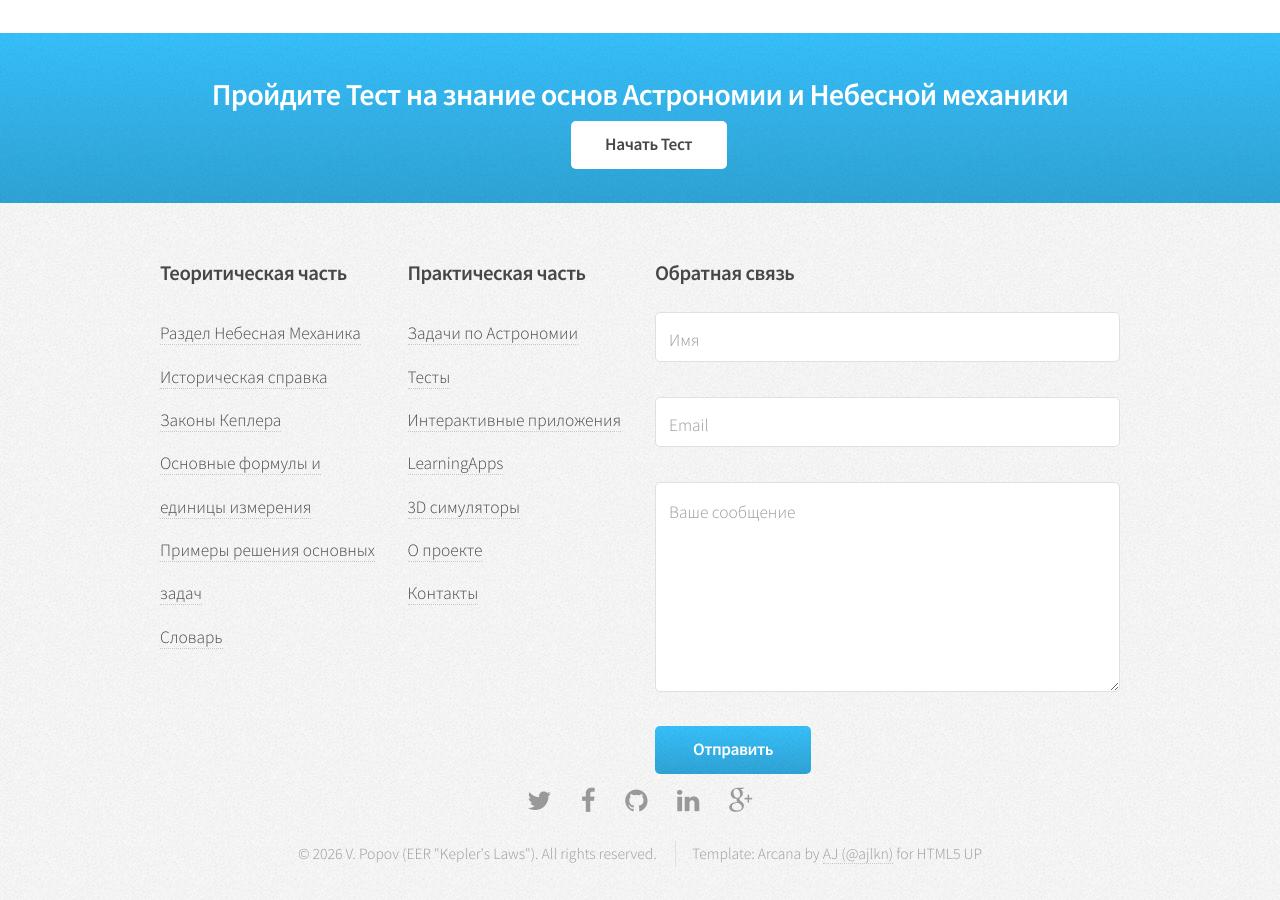
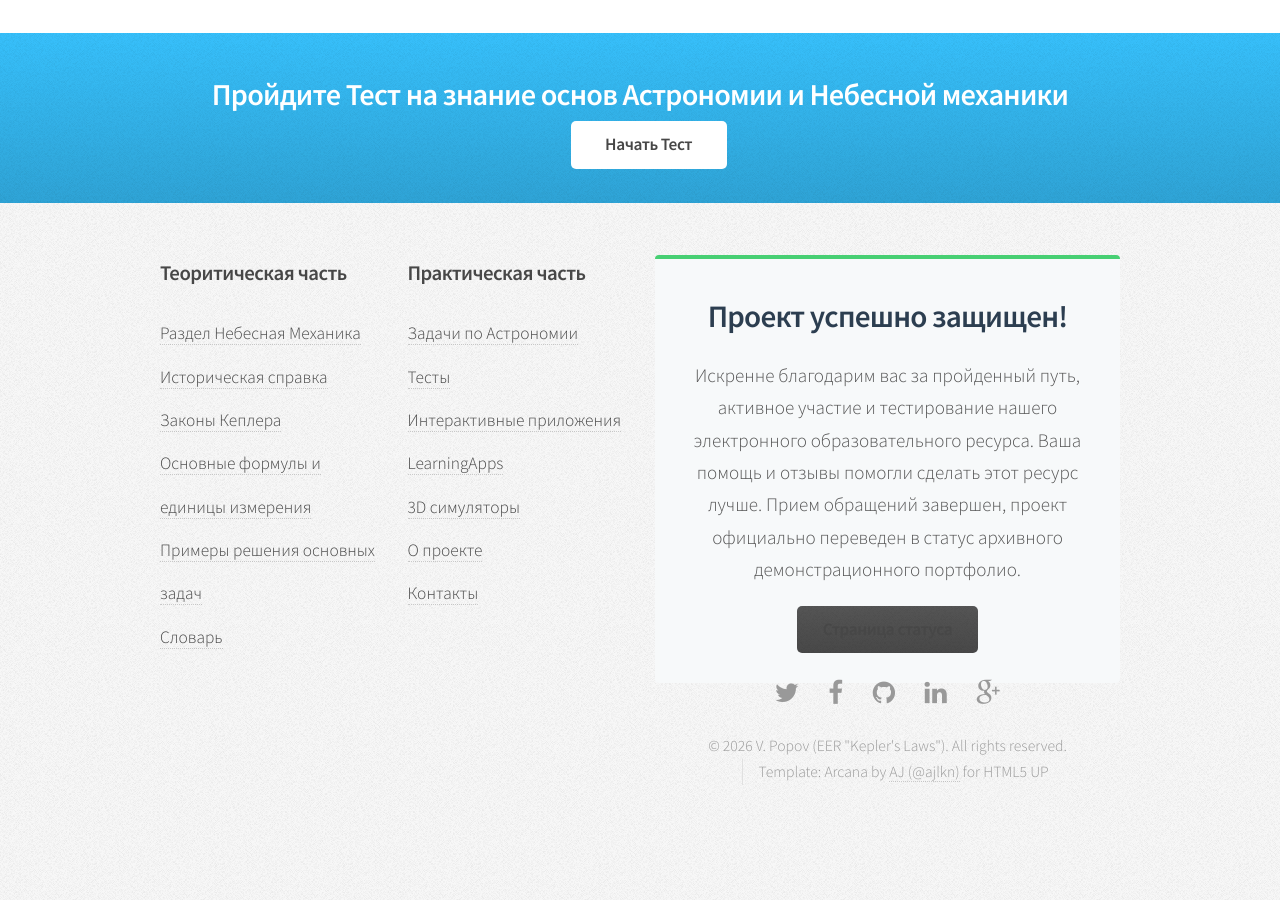
Before and after one commit to VlPop/VlPop.github.io, a Jekyll site: the page built from index.html, in a window 1280 px wide and 900 px high, scrolled down 1435 px. Built offline with Jekyll 4.4.1, drawn with Linux system fonts in a browser that asks for light colours; the list of posts is cut into pages by our own code.

Commit message:
Update footer.html

```diff
--- a/_includes/footer.html
+++ b/_includes/footer.html
@@ -29,21 +29,16 @@
 							</div>
 						</div>
 						<section class="6u">
-							<h3>Обратная связь</h3>
-							<form>
-								  <form method="post" action="//formspree.io/pov.post.2014@ya.ru">
-        <input type="hidden" name="_next" value="/thanks" />
-        <input type="hidden" name="_subject" value="Сообщение с моего сайта" />
-        <input type="text" name="_gotcha" style="display:none" />
-        <p><input type="text" name="Имя" required placeholder="Имя" /></p>
-        <p><input type="email" name="email" required placeholder="Email" /></p>
-        <p><textarea name="Сообщение" required placeholder="Ваше сообщение" rows="7"></textarea></p>
-        <input type="submit" value="Отправить" />
-    </form>
 
-						</section>
-					</div>
-				</div>
+							<section style="background: #f7f9fa; border-top: 4px solid #47cf73; padding: 30px; border-radius: 4px; text-align: center;">
+	<h3 style="color: #2c3e50; margin-top: 0; font-size: 1.8em; margin-bottom: 15px;">Проект успешно защищен!</h3>
+	<p style="line-height: 1.7; color: #555; max-width: 700px; margin: 0 auto 20px auto; font-size: 1.1em;">
+		Искренне благодарим вас за пройденный путь, активное участие и тестирование нашего электронного образовательного ресурса. Ваша помощь и отзывы помогли сделать этот ресурс лучше. Прием обращений завершен, проект официально переведен в статус архивного демонстрационного портфолио.
+	</p>
+	<ul class="actions" style="justify-content: center; margin-bottom: 0;">
+		<li><a href="Contacts.html" class="button alt">Страница статуса</a></li>
+	</ul>
+</section>
 
 				<!-- Icons -->
 					<ul class="icons">
```
